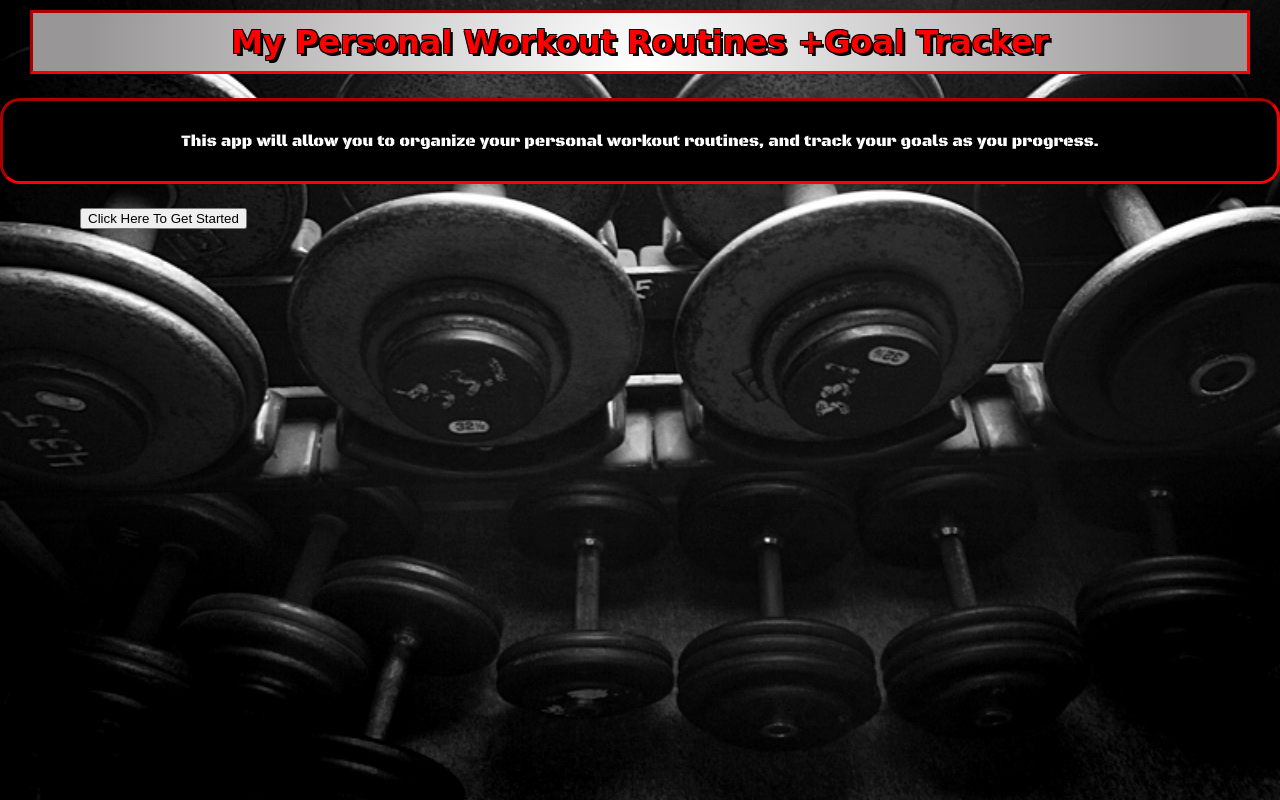
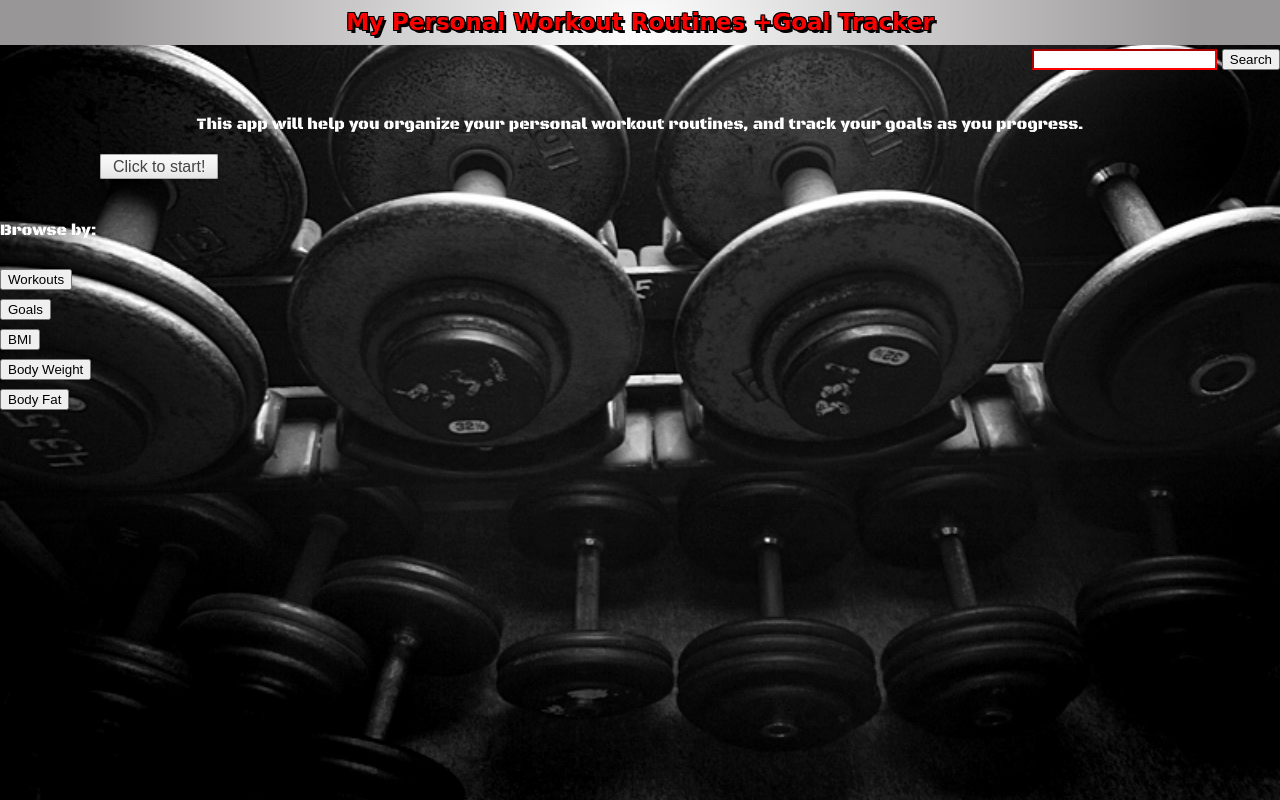
Before and after one commit to mbruchal/MIU-1209, a plain HTML site: page Project1/index.html in a window 1280 px wide. Drawn offline with Linux system fonts and the light colour scheme; a web font is replaced by a local one.

Commit message:
1st update to project1

```diff
--- a/Project1/css/styles.css
+++ b/Project1/css/styles.css
@@ -23,19 +23,16 @@ h1{
 		1px -1px 0 #000,
 		-1px 1px 0 #000,
 		1px 1px 0 #000;
+	font-size: 23px;
 	text-align: center;
-	margin: 10px 20px;
 	padding-top: 10px;
 	padding-bottom: 10px;
-	margin-right: 30px;
-	margin-left: 30px;
-	border-color: red;
-	border-style: inset;
+	margin-top: -1px;
 }
 nav{
 	text-align: center;
 }
-a {
+a{
   -webkit-border-radius: 2px;
   -webkit-box-shadow: 0px 1px 3px rgba(0, 0, 0, 0.1);
   -webkit-user-select: none;
@@ -64,16 +61,9 @@ a:active {
 }
 p{
 	font-family: 'Black Ops One', cursive;
-	background-color: black;
-	border-color: red;
-	border-style: inset;
-	border-radius: 20px;
 	color: white;
-	padding-top: 30px;
-	padding-bottom: 30px;
-	padding-left: 20px;
-	padding-right: 20px;
 	margin: 1.5em auto;
+	padding-top: 20px;
 	text-align: center;
 }
 legend{
@@ -142,3 +132,22 @@ div ul{
 	margin-bottom: 30px;
 	padding-bottom: 20px;
 }
+#additemlink{
+	margin-left: 100px;
+	margin-bottom: 20px;
+}
+#search{
+	text-align: right;
+	margin-top: -15px;
+}
+#browsetext{
+	text-align: left;
+}
+#searchsubmit{
+	border-style: inset;
+	border-color: red;
+	background-color: white;
+}
+#browselinks{
+	margin-left: 20px;
+}
--- a/Project1/index.html
+++ b/Project1/index.html
@@ -20,10 +20,28 @@
 		<link href='http://fonts.googleapis.com/css?family=Trade+Winds' rel='stylesheet' type='text/css'>
 	</head>
 		<body>
-			<h1>My Personal Workout Routines +Goal Tracker</h1>
-			<p>This app will allow you to organize your personal workout routines, and track your goals as you progress.</p>
-			<form method="link" action="additem.html"><input type="submit" id="start" value="Click Here To Get Started"/>
-			</form method>
+			<section class="header">
+				<h1>My Personal Workout Routines +Goal Tracker</h1>
+				<div id="search">
+					<input type="search" id="searchsubmit"/>
+					<input type="submit" class="submit" value="Search"/>
+				</div>
+			</section>
+			<section class="cta">
+				<p>This app will help you organize your personal workout routines, and track your goals as you progress.</p>
+			</section>
+			<a href="additem.html" id="additemlink">Click to start!</a>
+				<p id="browsetext">Browse by:</p>
+			<section class"browse">
+				<div id="browselinks">
+					<li><button>Workouts</button></li>
+					<li><button>Goals</button></li>
+					<li><button>BMI</button></li>
+					<li><button>Body Weight</button></li>
+					<li><button>Body Fat</button></li>
+				</div>
+			</section>
 			<script src="js/main.js" type="text/javascript"></script>
+			<script src="js/json.js" type="text/javascript"></script>
 		</body>
 </html>
```
